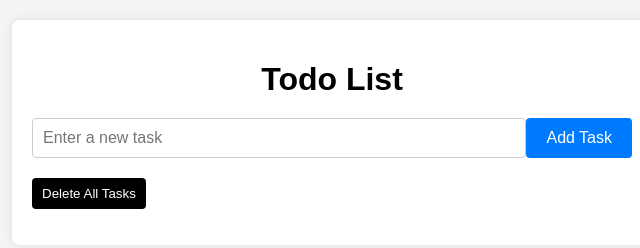
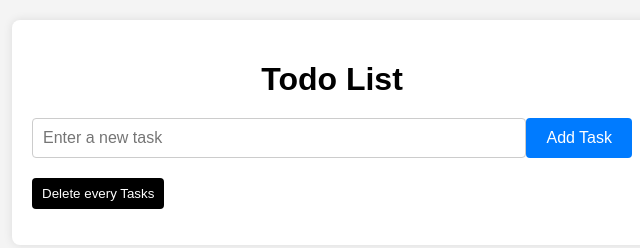
Before and after one commit to Yuva-aj/to-do, a website: page index.html in a window 1280 px wide. Shown: the full height of the page, 308-948 px from the left. Drawn offline with Linux system fonts and the light colour scheme; no server answers.

Commit message:
updated html again and again

```diff
--- a/index.html
+++ b/index.html
@@ -15,7 +15,7 @@
             <input type="text" name="task" placeholder="Enter a new task">
             <input type="submit" value="Add Task">
         </form>
-        <button id="delete-all-btn">Delete All Tasks</button>
+        <button id="delete-all-btn">Delete every Tasks</button>
         <ul>
             <!-- Todo list items will be dynamically updated here -->
         </ul>
```
